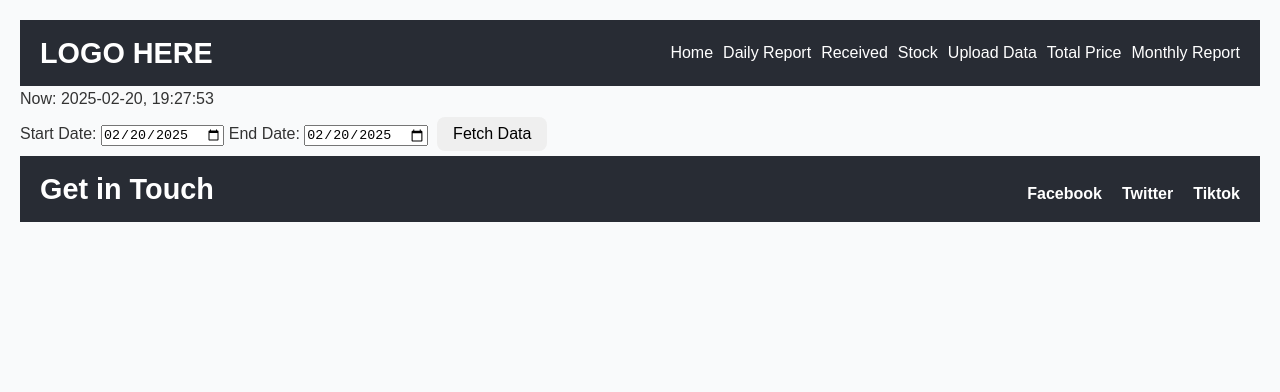
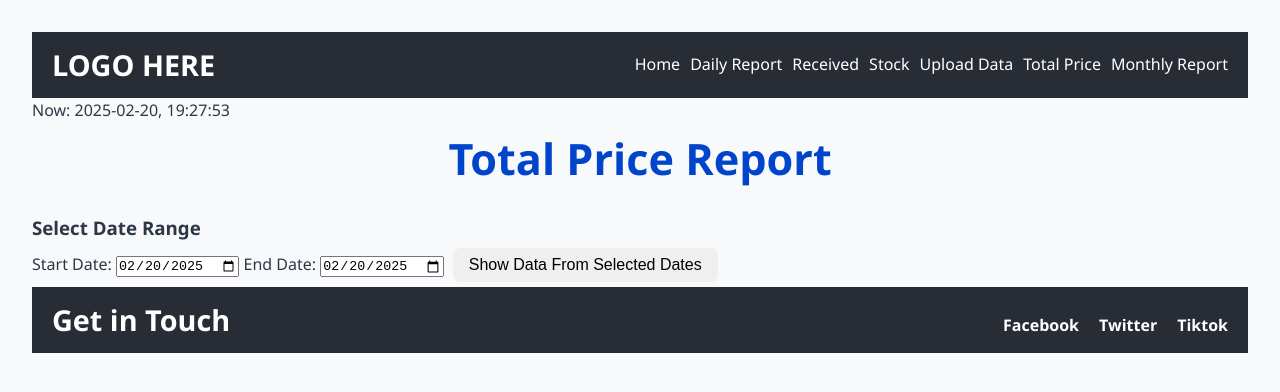
Before and after one commit to Psychotichub/dailyreport, a website: page Public/html/totalprice.html in a window 1280 px wide. Drawn offline with Linux system fonts and the light colour scheme.

Commit message:
update 4

```diff
--- a/Public/css/materials.css
+++ b/Public/css/materials.css
@@ -15,6 +15,14 @@ body {
   line-height: 1.6;
   padding: 2rem;
   font-size: 1rem; /* Match text size */
+}
+
+h1{
+  text-align: center;
+  font-size: 2.7rem;
+  color: #0044cc;
+  margin-bottom: 20px;
+  font-weight: 600;
 }
 
 #content {
@@ -82,7 +90,7 @@ input:focus, select:focus {
   background-color: #ffffff;
   color: #000000;
   cursor: pointer;
-  font-size: 0.8rem;
+  font-size: 0.7rem;
   border-bottom: 1px solid #003b00; /* Optional separator */
   transition: background-color 0.3s;
 }
--- a/Public/css/stock.css
+++ b/Public/css/stock.css
@@ -17,7 +17,13 @@ body {
   font-size: 1rem; /* Match text size */
 }
 
-/* Removed #content styles as it is not present in the HTML file */
+h1{
+  text-align: center;
+  font-size: 2.7rem;
+  color: #0044cc;
+  margin-bottom: 20px;
+  font-weight: 600;
+}
 
 #stock-search-container {
   margin-bottom: 2rem;
--- a/Public/css/totalprice.css
+++ b/Public/css/totalprice.css
@@ -1,3 +1,31 @@
+:root {
+    --primary-color: #2962ff;
+    --secondary-color: #448aff;
+    --success-color: #00c853;
+    --danger-color: #d50000;
+    --text-color: #2d3748;
+    --background-color: #f8f9fa;
+    --border-color: #e2e8f0;
+  }
+
+  body {
+    font-family: 'Segoe UI', system-ui, -apple-system, sans-serif;
+    background-color: var(--background-color);
+    color: var(--text-color);
+    line-height: 1.6;
+    padding: 2rem;
+    font-size: 1rem; /* Match text size */
+  }
+
+  h1{
+    text-align: center;
+    font-size: 2.7rem;
+    color: #0044cc;
+    margin-bottom: 20px;
+    font-weight: 600;
+  }
+
+
 #totalprice-table {
     border-collapse: collapse;
     width: 100%;
@@ -24,7 +52,13 @@
     background-color: #4CAF50;
     color: white;
 }
-
+#note {
+    font-size: 1.1rem;
+    font-weight: bold;
+    margin-bottom: 10px;
+    text-align: center;
+    color: #cc0000;
+}
 .hidden {
     display: none;
 }
--- a/Public/html/totalprice.html
+++ b/Public/html/totalprice.html
@@ -9,15 +9,17 @@
 </head>
 <body>
     <div id="header-placeholder"></div>
+    <h1>Total Price Report</h1>
+    <h3>Select Date Range </h3>
     <div id="date-container">
         <label for="startDateInput">Start Date:</label>
         <input type="date" id="startDateInput">
         <label for="endDateInput">End Date:</label>
         <input type="date" id="endDateInput">
-        <button id="fetchButton">Fetch Data</button>
+        <button type="button" id="fetchButton">Show Data From Selected Dates</button>
     </div>
     <div id="content" class="hidden">
-        <div id="selected-date-range"></div> <!-- New div to show the selected date range -->
+        <div id="selected-date-range"></div>
         <table id="totalprice-table">
             <thead>
                 <tr>
@@ -36,6 +38,7 @@
         <div id="grand-total"></div>
     </div>
     <div id="export" class="hidden">
+        <h4 id="note">*Note:Make sure that Date Range is correct before Save</h4>
         <button type="button" id="save">Save</button>
         <button type="button" id="print">Print</button>
         <button type="button" id="export-pdf">Export to PDF</button>
```
Also changed, not shown: Public/html/materials.html (+1 -0 lines), Public/html/monthlyreport.html (+1 -0 lines), Public/html/received.html (+1 -1 lines), Public/html/stock.html (+1 -0 lines), Public/html/daily-report.html (line endings or trailing spaces), 1 other file.
